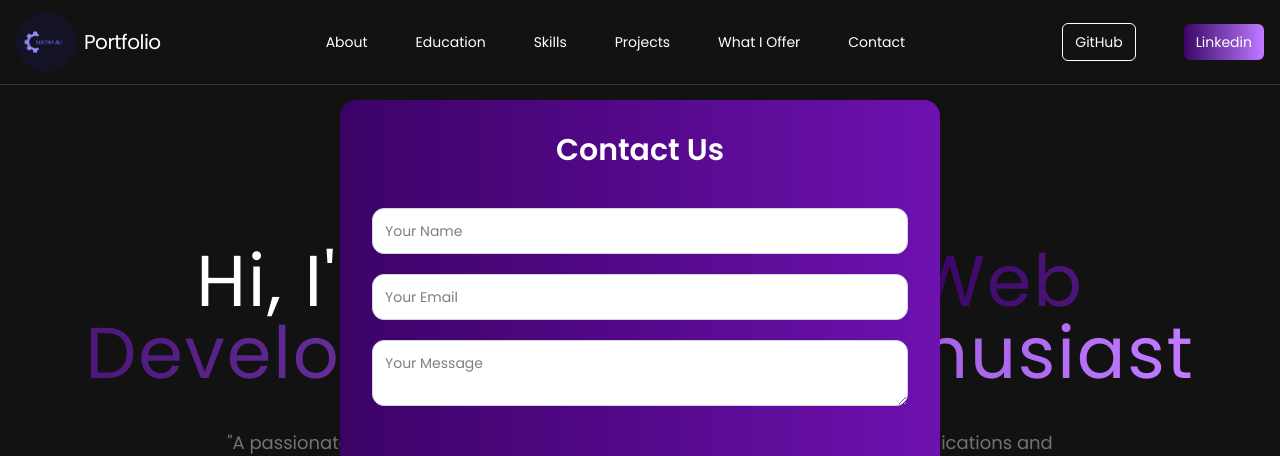
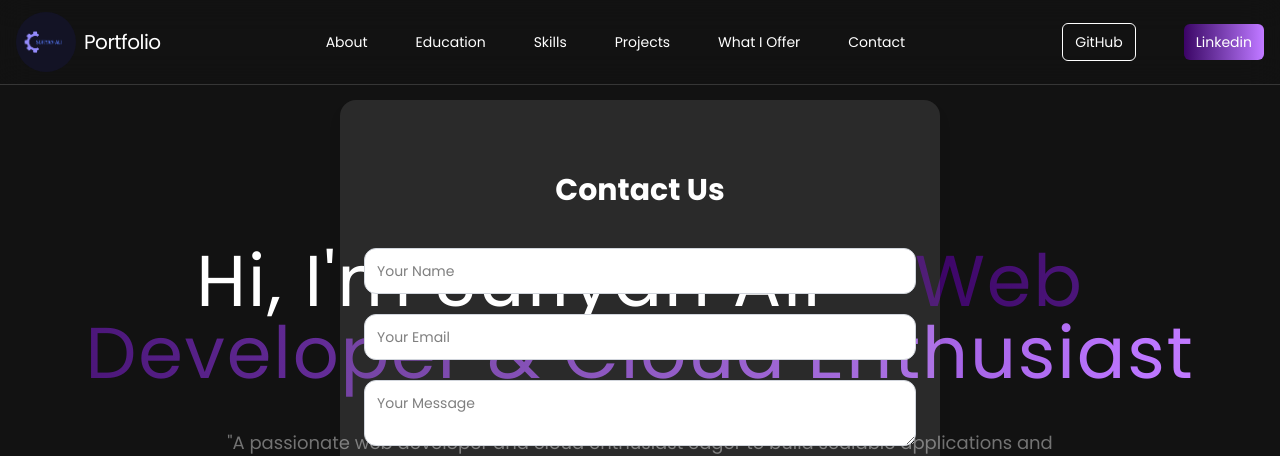
Before and after one commit to Sufiyanali07/Portfolio.io, a React (Vite) app: page / in a window 1280 px wide. Both pictures are taken after a click on the link "Contact". Shown: the top 456 px of the page. Built offline with nearby package versions, Linux system fonts and the light colour scheme.

Commit message:
last cmmit

```diff
--- a/src/components/Navbar.jsx
+++ b/src/components/Navbar.jsx
@@ -61,9 +61,9 @@ const Navbar = () => {
             </li>
 
             {showForm && (
-              <div className="fixed inset-0 flex items-center justify-center bg-opacity-50 pt-100">
-                <div className="bg-gradient-to-r from-purple-950 to-purple-800 p-8 rounded-2xl w-150 h-150 shadow-lg">
-                  <h2 className=" text-center text-3xl font-semibold mb-10  ">
+              <div className="fixed inset-0 flex items-center justify-center bg-opacity-50 h-screen">
+                <div className=" bg-white/10 backdrop-blur-lg border-b border-neutral-700/80 p-6 rounded-2xl w-150 h-150 shadow-lg">
+                  <h2 className="text-center text-3xl font-bold mb-10 mt-12 ">
                     Contact Us
                   </h2>
 
@@ -165,7 +165,7 @@ const Navbar = () => {
               </li>
               {showForm && (
                 <div className="fixed inset-0 flex items-center justify-center bg-opacity-50 pt-100">
-                  <div className="bg-gradient-to-r from-purple-950 to-purple-900 p-8 rounded-lg w-150 h-150 shadow-lg">
+                  <div className="bg-white/10 backdrop-blur-lg p-8 rounded-lg w-150 h-150 shadow-lg">
                     <h2 className=" text-center text-3xl font-semibold mb-10  ">
                       Contact Us
                     </h2>
```
